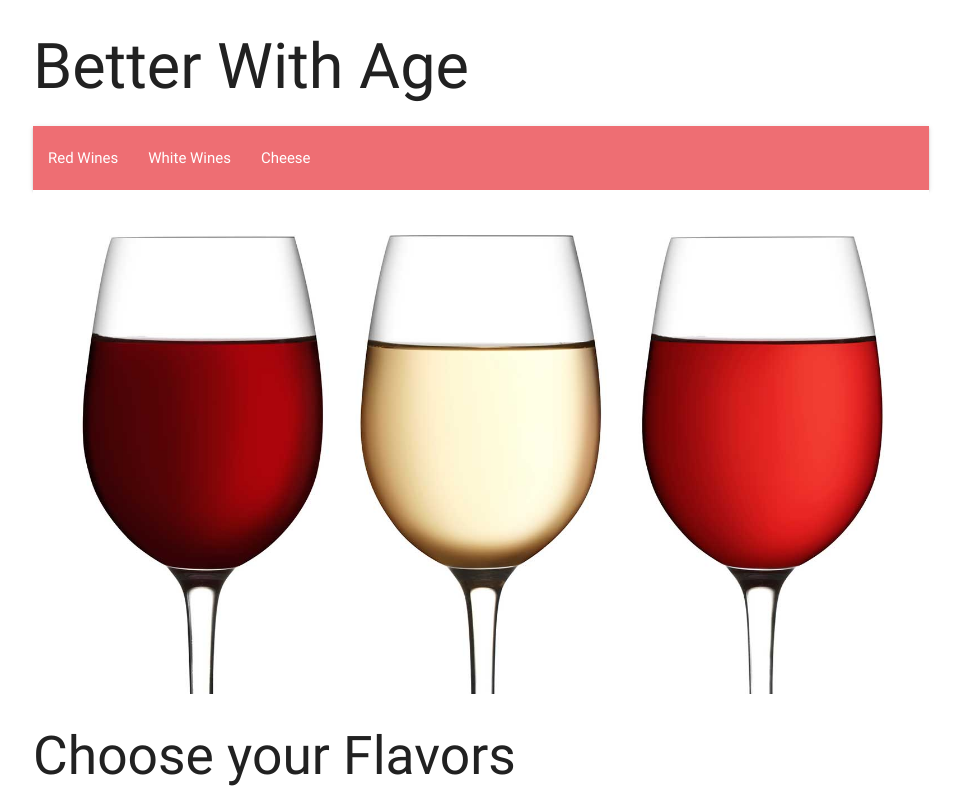
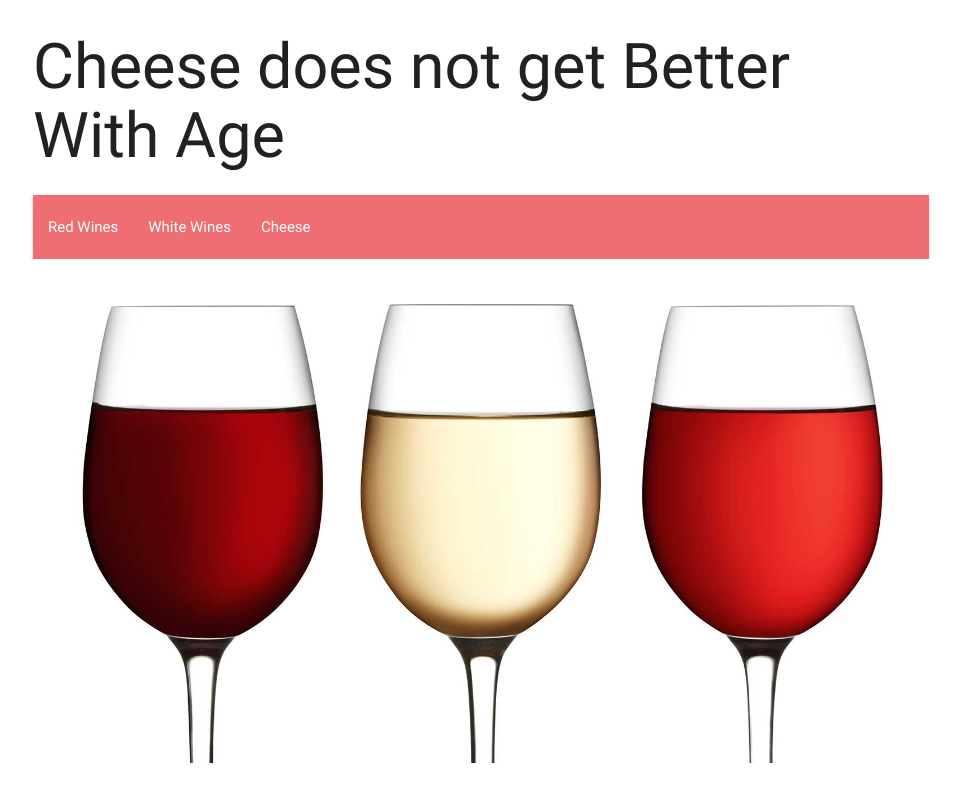
Before and after one commit to shannonio/cheese-and-wine, a plain HTML site: page index.html in a window 1280 px wide. Shown: the top 793 px of the page, without its empty margins (159-1120 px from the left). Drawn offline with nearby package versions, Linux system fonts and the light colour scheme.

Commit message:
added stuff

```diff
--- a/index.html
+++ b/index.html
@@ -18,7 +18,7 @@
     <div class="container">
       <header>
         <a name="Top"></a>
-        <h1 class="name" style="text-align: left">Better With Age</h1>
+        <h1 class="name" style="text-align: left">Cheese does not get Better With Age</h1>
         <nav class="navbar navbar-default">
         <ul class="nav navbar-nav">
            <li><a href="#red">Red Wines</a></li>
```
